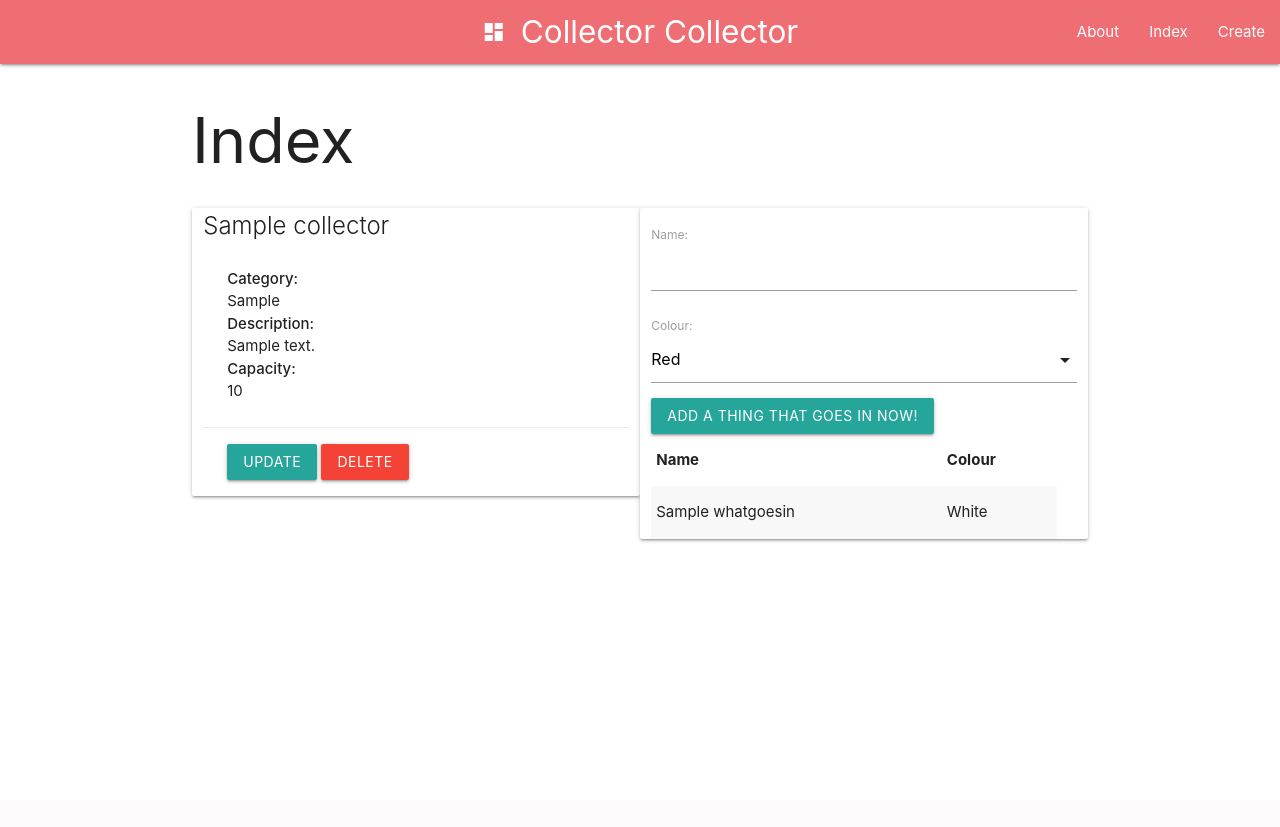
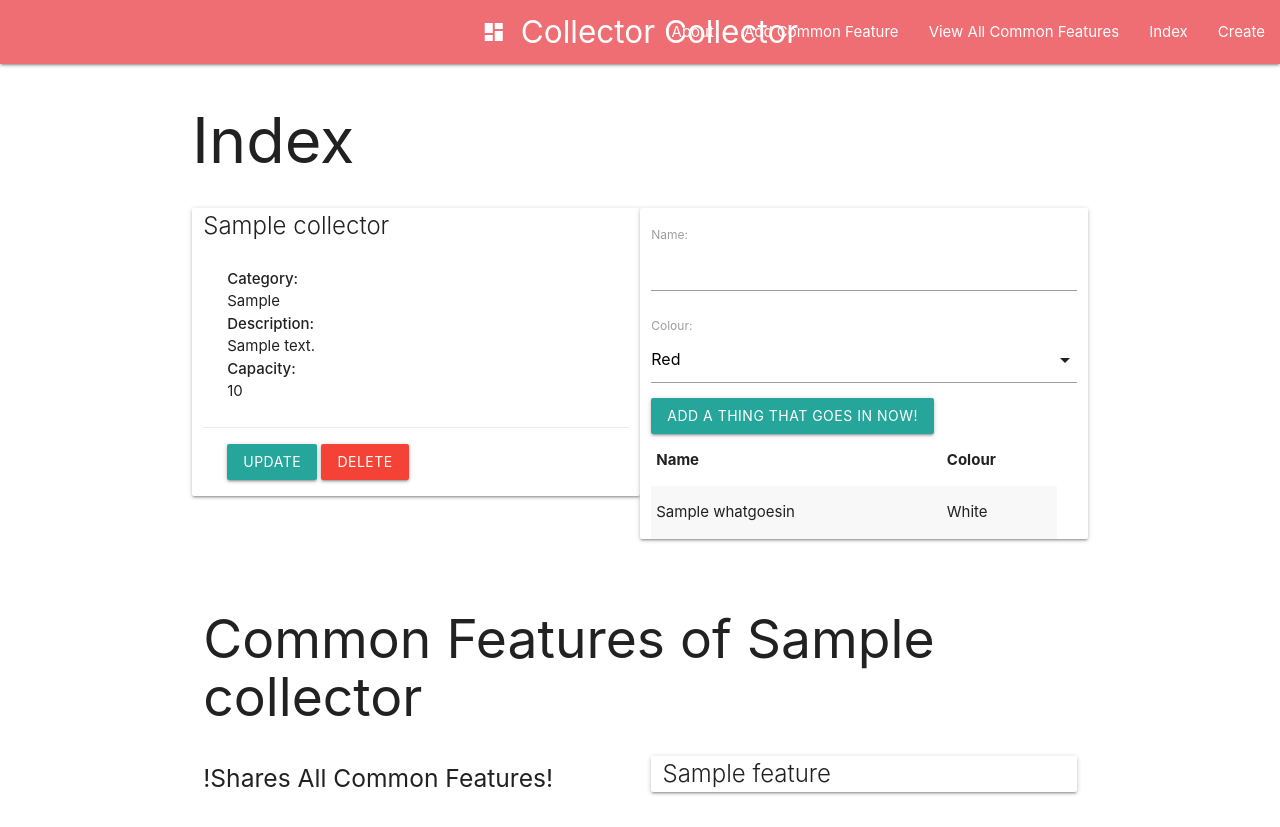
Before and after one commit to th3dougler/collectorcollector, a Django app: page /1/ in a window 1280 px wide. Before the commit the page ends 542 px from the top, so only its background shows below. Run offline with Django 3.2, Linux system fonts and the light colour scheme; tables that the repository leaves empty hold one stand-in row (values such as "Sample post").

Commit message:
many to many relationship

```diff
--- a/main_app/admin.py
+++ b/main_app/admin.py
@@ -1,7 +1,8 @@
 from django.contrib import admin
 
-from .models import Collector, WhatGoesIn
+from .models import Collector, WhatGoesIn, Common_Feature
 # Register your models here.
 
 admin.site.register(Collector)
 admin.site.register(WhatGoesIn)
+admin.site.register(Common_Feature)
--- a/main_app/forms.py
+++ b/main_app/forms.py
@@ -1,7 +1,12 @@
 from django.forms import ModelForm
-from .models import WhatGoesIn
+from .models import WhatGoesIn, Common_Feature
 
 class WhatGoesInForm(ModelForm):
   class Meta:
     model = WhatGoesIn
     fields = ['name', 'colour']
+
+class CommonFeatureForm(ModelForm):
+    class Meta:
+        model = Common_Feature
+        fields = ['name']
--- a/main_app/models.py
+++ b/main_app/models.py
@@ -13,12 +13,19 @@ COLOURS = (
     ('8', 'Violet'),
 )
 
+class Common_Feature(models.Model):
+    name = models.CharField(max_length=100)
+    def __str__(self):
+        return self.name
+    def get_absolute_url(self):
+        return reverse('common-feature-detail', kwargs={'pk': self.id} )
+
 class Collector(models.Model):
     name = models.CharField(max_length=100)
     category = models.CharField(max_length=100)
     description = models.TextField(max_length=250)
     capacity = models.IntegerField()
-
+    common_feature = models.ManyToManyField(Common_Feature)
     def __str__(self):
         return self.name
 
--- a/main_app/templates/base.html
+++ b/main_app/templates/base.html
@@ -18,6 +18,8 @@
             <a href="{% url 'collector-home' %}" class="brand-logo center"><i class="material-icons large" >dashboard</i>Collector Collector</a>
             <ul class="right hide-on-small-and-down">
               <li class="{% if active ==  'about' %}active{%endif%}"><a href="{% url 'collector-about' %}">About</a></li>
+              <li class="{% if active ==  'add-feature' %}active{%endif%}"><a href="{% url 'common-feature-create' %}">Add Common Feature</a></li>
+              <li class="{% if active ==  'list-feature' %}active{%endif%}"><a href="{% url 'common-feature-list' %}">View All Common Features</a></li>
               <li class="{% if active ==  'index' %}active{%endif%}"><a href="{% url 'collector-list' %}">Index</a></li>
               <li class="{% if active ==  'create' %}active{%endif%}"><a href="{% url 'collector-create' %}">Create</a></li>
 
--- a/main_app/templates/main_app/collector_detail.html
+++ b/main_app/templates/main_app/collector_detail.html
@@ -50,5 +50,51 @@
               </table>
         </div>
     </div>
+    <div class="row">
+        <div class = "col s12">
+            <h2>Common Features of {{object.name}}</h2>
+        </div>
+    <div class = "col s6">
+
+        {%if common_feature_list.count%}
+        {% for feature in common_feature_list %}
+        <div class="card">
+          <div class="card-content">
+            <span class="card-title">
+              <span>{{ feature.name }}</span>
+            </span>
+          </div>
+          <div class="card-action">
+            <form action="{%url 'assoc_feature' object.id feature.id%}" method="post">
+              {% csrf_token %}
+
+              <button type="submit" class="btn">Add</button>
+            </form>
+          </div>
+        </div>
+      {% endfor %}
+
+        {%else%}
+        <h5>!Shares All Common Features!</h5>
+        {%endif %}
+    </div>
+    <div class = "col s6">
+        {% if object.common_feature.count %}
+            {%for feature in object.common_feature.all%}
+                <div class="card col s12">
+                    <div class="card-title">
+                        {{feature.name}}
+                    </div>
+                </div>
+            {% endfor %}
+        {%else%}
+        <div class="card col s12">
+            <div class="card-title">
+                No Common Features Yet!!!
+            </div>
+        </div>
+        {%endif%}
+    </div>
+    </div>
 </main>
 {% endblock %}
--- a/main_app/urls.py
+++ b/main_app/urls.py
@@ -9,6 +9,15 @@ urlpatterns = [
     path('<int:pk>/', views.CollectorDetail.as_view(), name="collector-detail"),
     path('<int:pk>/update/', views.CollectorUpdate.as_view(), name="collector-update"),
     path('<int:pk>/delete/', views.CollectorDelete.as_view(), name="collector-delete"),
+
     path('<int:pk>/add_whatgoesin/', views.add_whatgoesin, name="add_whatgoesin"),
+    path('<int:pk>/assoc_feature/<int:feat_id>', views.assoc_feature, name="assoc_feature"),
 
+
+    path('feature/index/', views.FeatureList.as_view(), name="common-feature-list"),
+    path('feature/create/', views.FeatureCreate.as_view(), name="common-feature-create"),
+    path('feature/<int:pk>/', views.FeatureDetail.as_view(), name="common-feature-detail"),
+    path('feature/<int:pk>/update/', views.FeatureUpdate.as_view(), name="common-feature-update"),
+    path('feature/<int:pk>/delete/', views.FeatureDelete.as_view(), name="common-feature-delete"),
+    # path('<int:pk>/assoc_feature/<int:feat_key>', views.add_whatgoesin, name="assoc_feature"),
 ]
--- a/main_app/views.py
+++ b/main_app/views.py
@@ -2,8 +2,8 @@ from django.shortcuts import render, redirect
 from django.urls import reverse_lazy
 from django.views.generic import ListView, DetailView, TemplateView, CreateView, UpdateView, DeleteView
 
-from .models import Collector
-from .forms import WhatGoesInForm
+from .models import Collector, Common_Feature
+from .forms import WhatGoesInForm, CommonFeatureForm
 
 class CollectorHome(TemplateView):
     template_name = "main_app/collector_home.html"
@@ -27,7 +27,10 @@ class CollectorDetail(DetailView):
     def get_context_data(self, **kwargs):
         context = super().get_context_data(**kwargs)
         context['active'] = 'detail'
+        print(context)
         context['whatgoesin_form'] = WhatGoesInForm()
+        context['common_feature_form'] = CommonFeatureForm()
+        context['common_feature_list'] = Common_Feature.objects.exclude(id__in = context['collector'].common_feature.all().values_list('id'))
         return context
 
 class CollectorCreate(CreateView):
@@ -50,3 +53,32 @@ def add_whatgoesin(request, pk):
         new_thingthatgoesin.collector_id = pk
         new_thingthatgoesin.save()
     return redirect('collector-detail', pk=pk)
+
+def assoc_feature(request, pk, feat_id):
+    Collector.objects.get(id=pk).common_feature.add(feat_id)
+    return redirect('collector-detail', pk=pk)
+
+
+class FeatureCreate(CreateView):
+    model = Common_Feature
+    fields = '__all__'
+
+class FeatureDetail(DetailView):
+    model = Common_Feature
+
+
+class FeatureList(ListView):
+    model = Common_Feature
+    def get_context_data(self, **kwargs):
+        context = super().get_context_data(**kwargs)
+        context['active'] = 'list-feature'
+        return context
+
+class FeatureUpdate(UpdateView):
+    model = Common_Feature
+    fields = '__all__'
+
+class FeatureDelete(DeleteView):
+    model = Common_Feature
+    template_name = 'main_app/collector_confirm_delete.html'
+    success_url = reverse_lazy('common-feature-list')
```
Also changed, not shown: main_app/templates/main_app/common_feature_detail.html (added, +20 -0 lines), main_app/templates/main_app/common_feature_form.html (added, +9 -0 lines), main_app/templates/main_app/common_feature_list.html (added, +33 -0 lines), main_app/migrations/0004_auto_20210402_0044.py (added), 1 other file.
